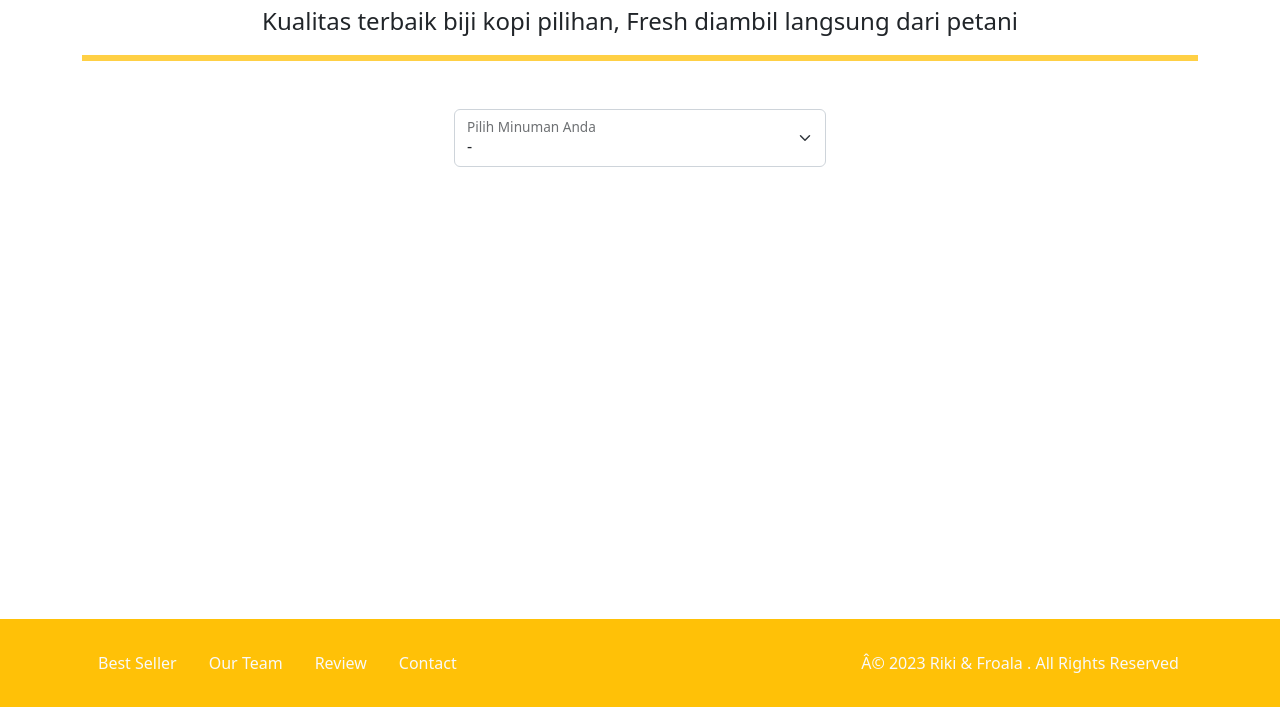
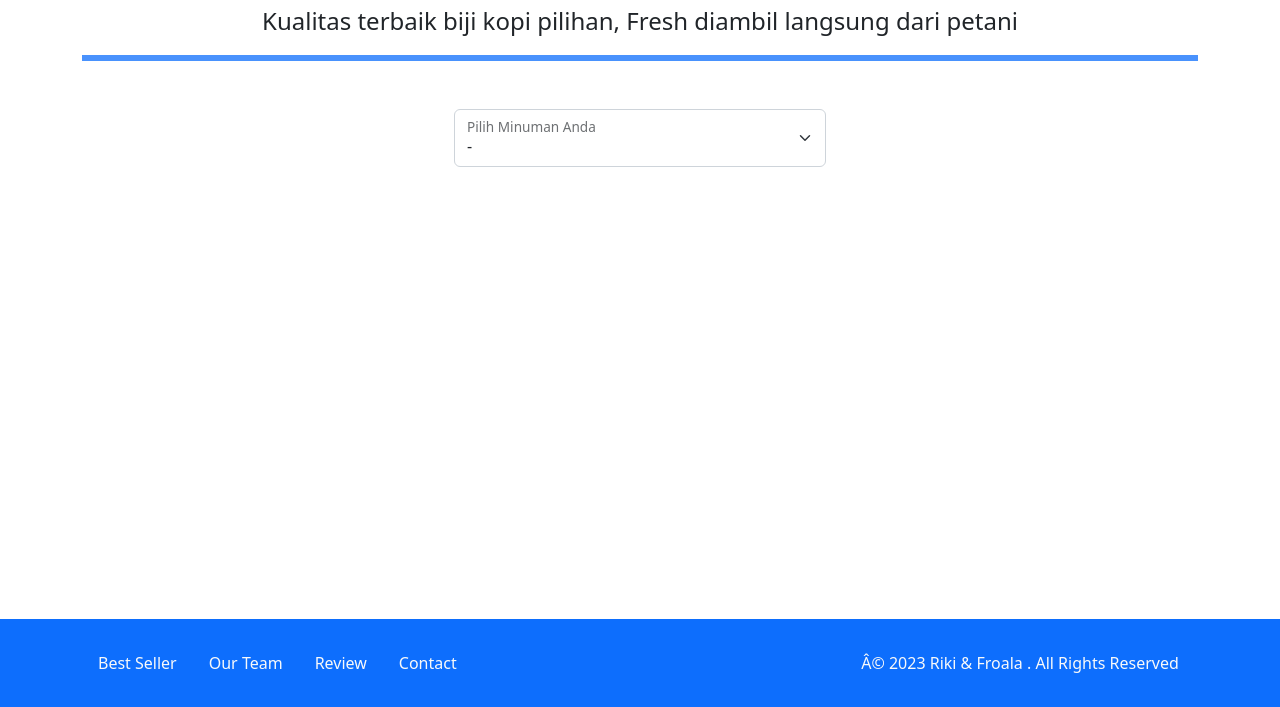
Before and after one commit to bibbib11/kopi-kuy, a plain HTML site: page produk.html in a window 1280 px wide. Shown: the part 207-914 px from the top of the page. Drawn offline with Linux system fonts and the light colour scheme.

Commit message:
ganti warna border dan footer

```diff
--- a/produk.html
+++ b/produk.html
@@ -69,7 +69,7 @@
         <div class="container my-5 py-5 text-center">
             <h1 id="judul">Pilih Produk Anda</h1>
             <p class="fs-4">Kualitas terbaik biji kopi pilihan, Fresh diambil langsung dari petani</p>
-            <hr class="border border-warning border-3 opacity-75">
+            <hr class="border border-primary border-3 opacity-75">
 
 
             <div class="form-floating my-5 col-md-4 mx-auto">
@@ -94,7 +94,7 @@
     </section>
 
 
-    <footer class="riki-block footer-small bg-warning py-4">
+    <footer class="riki-block footer-small bg-primary py-4">
         <div class="container">
             <div class="row align-items-center">
                 <div class="col-12 col-md-8">
```
